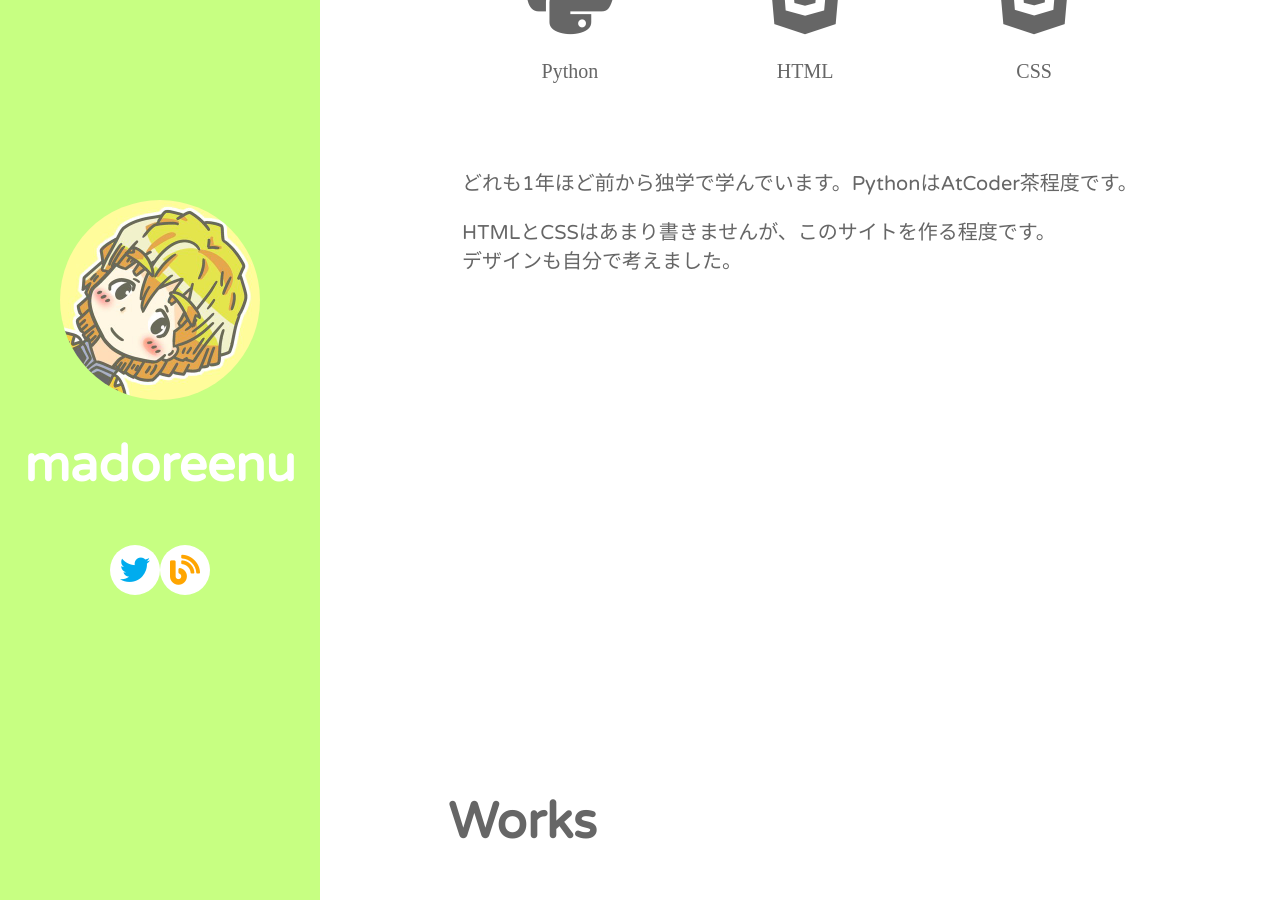
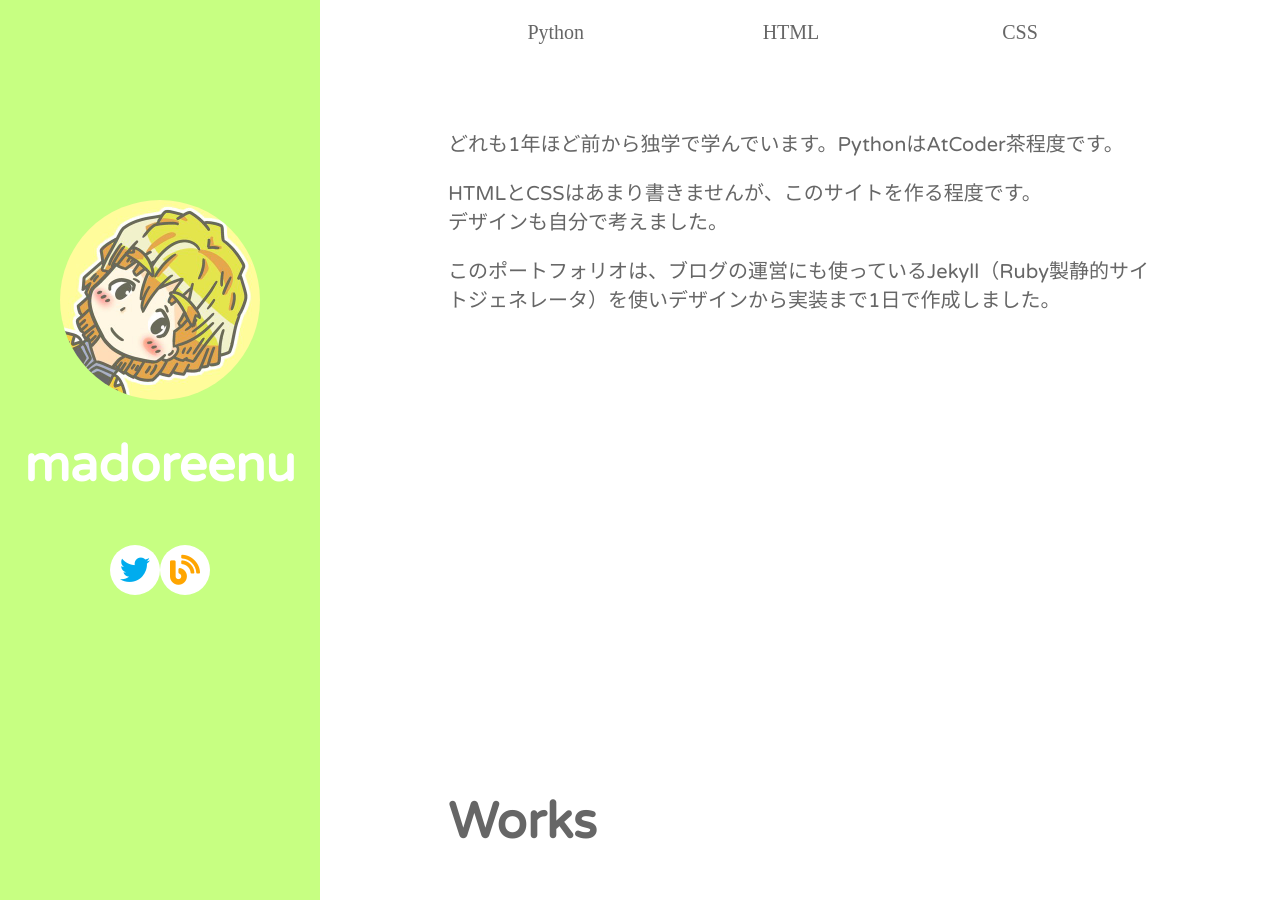
Before and after one commit to madoreenu/portfolio, a Jekyll site: the page built from index.html, in a window 1280 px wide and 900 px high, scrolled down 1329 px. Built offline with Jekyll 4.4.1, drawn with Linux system fonts in a browser that asks for light colours; nearby versions of some CDN libraries.

Commit message:
jekyll解説

```diff
--- a/_includes/skill.html
+++ b/_includes/skill.html
@@ -8,5 +8,6 @@
   </div>
   <p>どれも1年ほど前から独学で学んでいます。PythonはAtCoder茶程度です。</p>
   <p>HTMLとCSSはあまり書きませんが、このサイトを作る程度です。<br>デザインも自分で考えました。</p>
+  <p>このポートフォリオは、ブログの運営にも使っているJekyll（Ruby製静的サイトジェネレータ）を使いデザインから実装まで1日で作成しました。</p>
 </div>
 </div>
```
